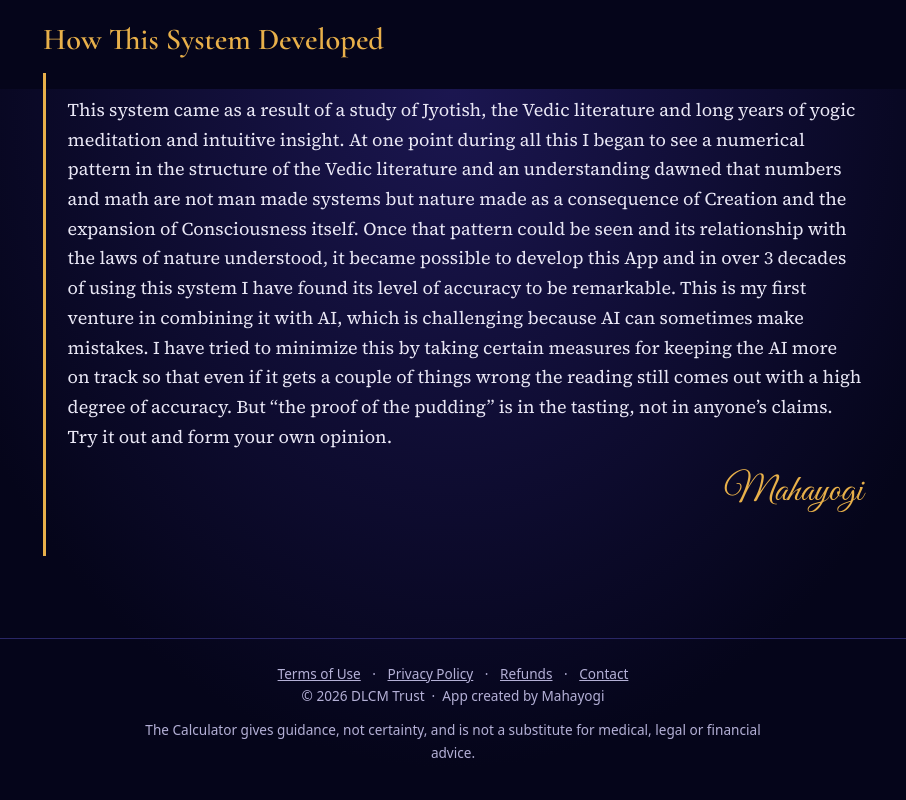
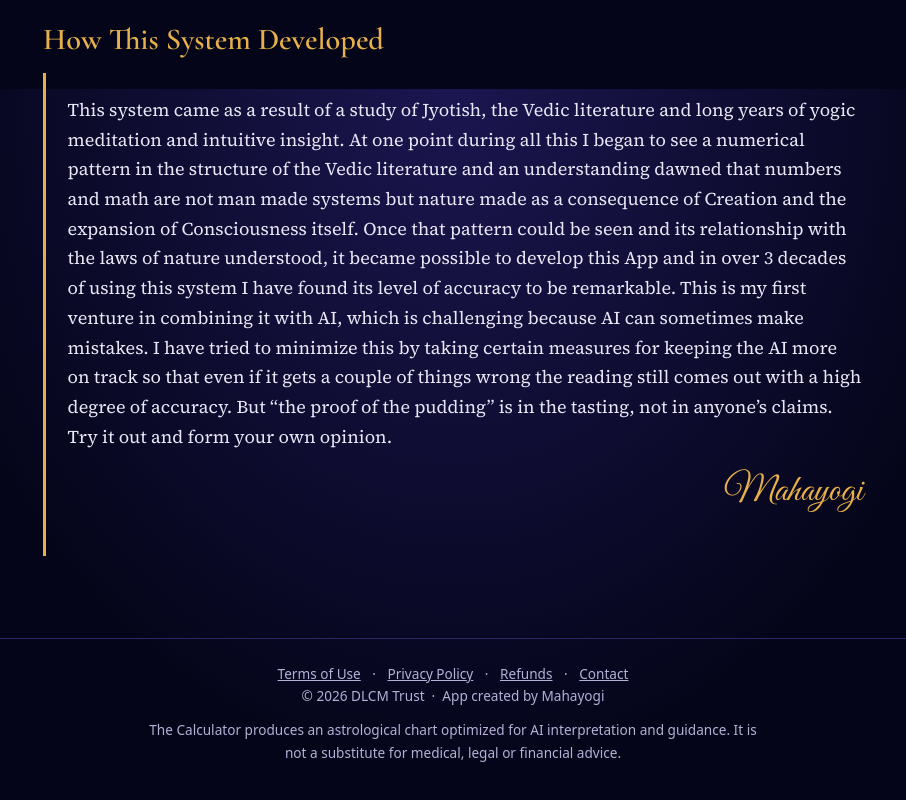
Before and after one commit to dlcministriestrust-cpu/mahayogijyotish-website, a plain HTML site: page about.html in a window 1280 px wide. Shown: the part 711-1511 px from the top of the page, without its empty margins (187-1093 px from the left). Drawn offline with nearby package versions, Linux system fonts and the light colour scheme.

Commit message:
Footer line: chart optimized for AI interpretation and guidance (Cliff 11-16)

```diff
--- a/about.html
+++ b/about.html
@@ -46,7 +46,7 @@
 <footer class="site"><div class="wrap">
 <a href="terms.html">Terms of Use</a> · <a href="privacy.html">Privacy Policy</a> · <a href="pricing.html#refunds">Refunds</a> · <a href="contact.html">Contact</a>
 <div>© 2026 DLCM Trust &nbsp;·&nbsp; App created by Mahayogi</div>
-<div class="disc">The Calculator gives guidance, not certainty, and is not a substitute for medical, legal or financial advice.</div>
+<div class="disc">The Calculator produces an astrological chart optimized for AI interpretation and guidance. It is not a substitute for medical, legal or financial advice.</div>
 </div></footer>
 <!-- Cloudflare Web Analytics --><script type='module' src='https://static.cloudflareinsights.com/beacon.min.js' data-cf-beacon='{"token": "ec4e021a0e4c4a4e9ea9e1405a6c36b1"}'></script><!-- End Cloudflare Web Analytics -->
 </body>
```
Also changed, not shown: astrologers.html (+1 -1 lines), contact.html (+1 -1 lines), faq.html (+1 -1 lines), index.html (+1 -1 lines), pricing.html (+1 -1 lines), privacy.html (+1 -1 lines), terms.html (+1 -1 lines), what-is-ankha-jyotish.html (+1 -1 lines).
